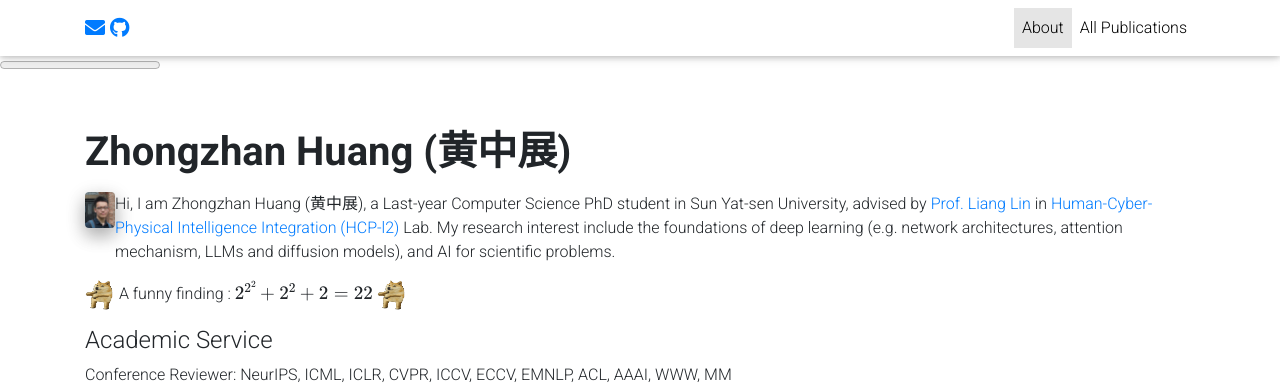
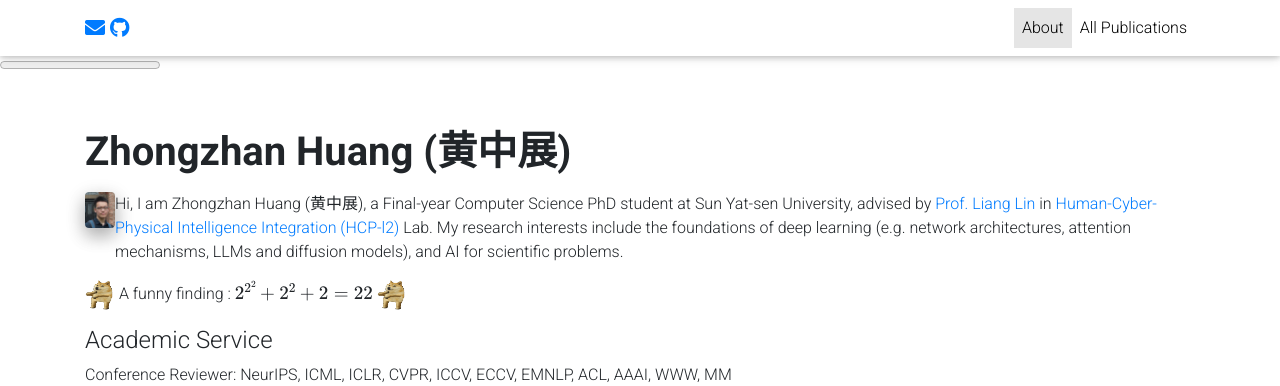
Before and after one commit to dedekinds/dedekinds.github.io, a Jekyll site: the page built from _pages/about.md, in a window 1280 px wide and 900 px high. Shown: the top 386 px of the window. Built offline with Jekyll 4.4.1, drawn with Linux system fonts in a browser that asks for light colours; nearby versions of some CDN libraries; full-size pictures stand in for the smaller copies a plugin makes; library files that are not in the unit come from our copies; comment, search, counter and statistics services are not loaded; a style sheet for code colours, icons or effects is not loaded.

Commit message:
Update about.md

```diff
--- a/_pages/about.md
+++ b/_pages/about.md
@@ -17,15 +17,15 @@ social: true  # includes social icons at the bottom of the page
 <!-- https://fangggf.github.io/ -->
 
 <!-- <div style="text-align: justify;">
-<p> Hello there! My name is Shanshan Zhong, and I am a student from the School of Computer Science and Engineering at Sun Yat-sem University, advised by Professor Wushao Wen and Professor Liang Lin. <br> My research interests primarily revolve around the application and structure design of generative models (including large language models and diffusion models), attention mechanism, and multimodal technology (including multimodal recommendation and multimodal information fusion).
+<p> Hello there! My name is Shanshan Zhong, and I am a student at the School of Computer Science and Engineering at Sun Yat-sem University, advised by Professor Wushao Wen and Professor Liang Lin. <br> My research interests primarily revolve around the application and structure design of generative models (including large language models and diffusion models), attention mechanisms, and multimodal technology (including multimodal recommendation and multimodal information fusion).
 </p>
 </div> -->
-Hi, I am Zhongzhan Huang (黄中展), a Last-year Computer Science PhD student in Sun Yat-sen University, advised by
+Hi, I am Zhongzhan Huang (黄中展), a Final-year Computer Science PhD student at Sun Yat-sen University, advised by
 <a href="https://scholar.google.com/citations?user=Nav8m8gAAAAJ&hl=zh-CN" target="_blank">Prof. Liang Lin</a>
 in
 <a href="https://www.sysuhcp.com" target="_blank">Human-Cyber-Physical Intelligence Integration (HCP-l2)</a>
 Lab.
-My research interest include the foundations of deep learning (e.g. network architectures, attention mechanism, LLMs and diffusion models), and AI for scientific problems.
+My research interests include the foundations of deep learning (e.g. network architectures, attention mechanisms, LLMs and diffusion models), and AI for scientific problems.
 <br>
 
 <!-- $$🚀 = \int_{🌔}^🌒 💪 d⌛$$ -->
```
